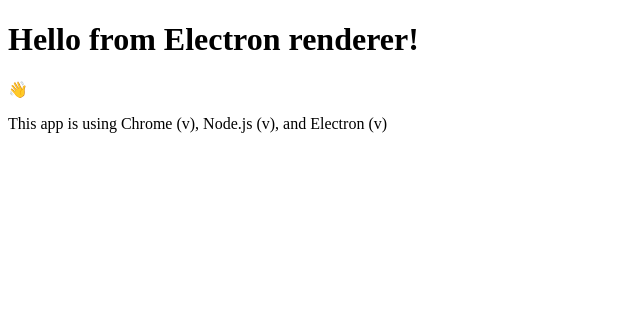
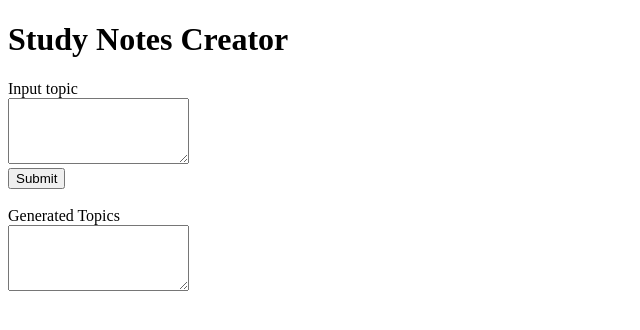
Before and after one commit to johnelro/frontend, an Electron app: page renderer/index.html in a window 1280 px wide. Shown: the whole page, without its empty margins (0-640 px from the left). Drawn offline with Linux system fonts and the light colour scheme; no server answers.

Commit message:
Set Html Structure

```diff
--- a/renderer/index.html
+++ b/renderer/index.html
@@ -10,12 +10,26 @@
       http-equiv="X-Content-Security-Policy"
       content="default-src 'self'; script-src 'self'"
     />
-    <title>Hello from Electron renderer!</title>
+    <title>OpenAI Study Notes Creator APP</title>
   </head>
+
   <body>
-    <h1>Hello from Electron renderer!</h1>
-    <p>👋</p>
-    <p id="info"></p>
+    <h1>Study Notes Creator</h1>
+
+    <div>
+      <form id="from_idea">
+        <label for="topic">Input topic</label><br />
+        <textarea name="topic" rows="4"></textarea><br />
+        <input type="submit" value="Submit" /><br />
+      </form>
+      <br />
+      <div>
+        <label for="generated_hints">Generated Topics</label><br />
+        <textarea id="genrated_hints" rows="4" readonly></textarea>
+      </div>
+    </div>
+
+    <!--<div id="app"></div>-->
   </body>
   <script src="./js/renderer.js"></script>
 </html>
--- a/renderer/js/renderer.js
+++ b/renderer/js/renderer.js
@@ -1,2 +1,2 @@
-const information = document.getElementById("info");
-information.innerText = `This app is using Chrome (v${versions.chrome()}), Node.js (v${versions.node()}), and Electron (v${versions.electron()})`;
+// const information = document.getElementById("info");
+// information.innerText = `This app is using Chrome (v${versions.chrome()}), Node.js (v${versions.node()}), and Electron (v${versions.electron()})`;
```
